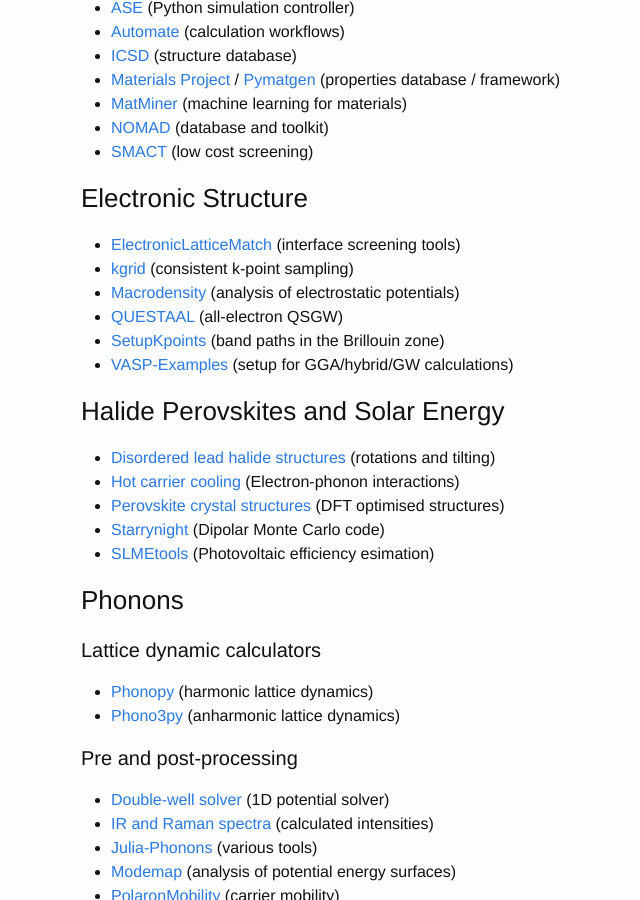
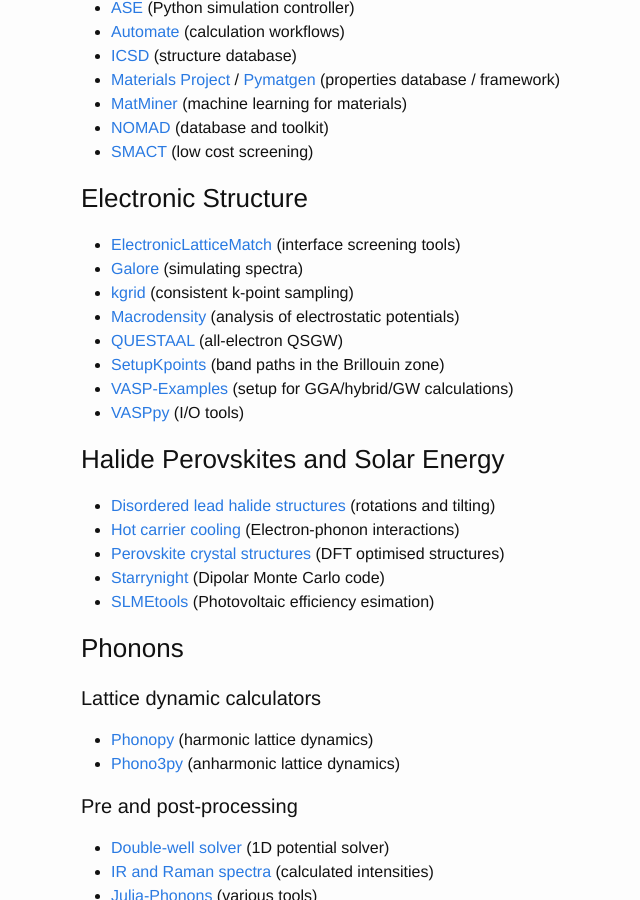
Before and after one commit to WMD-group/WMD-group.github.io, a Jekyll site: the page built from d_links.md, in a window 1280 px wide and 900 px high, scrolled down 348 px. Shown: the whole window, without its empty margins (189-829 px from the left). Built offline with Jekyll 4.4.1, drawn with Linux system fonts in a browser that asks for light colours.

Commit message:
Update d_links.md

```diff
--- a/d_links.md
+++ b/d_links.md
@@ -22,12 +22,13 @@
 ### Electronic Structure
 
 * [ElectronicLatticeMatch](https://github.com/keeeto/ElectronicLatticeMatch) (interface screening tools)
+* [Galore](https://github.com/SMTG-UCL/galore) (simulating spectra)
 * [kgrid](https://github.com/WMD-group/kgrid) (consistent k-point sampling)
 * [Macrodensity](https://github.com/WMD-group/MacroDensity) (analysis of electrostatic potentials)
 * [QUESTAAL](https://www.questaal.org) (all-electron QSGW)
 * [SetupKpoints](https://github.com/keeeto/SetupKpoints) (band paths in the Brillouin zone)
 * [VASP-Examples](https://github.com/JMSkelton/VASP-Examples) (setup for GGA/hybrid/GW calculations)
-
+* [VASPpy](https://github.com/bjmorgan/vasppy) (I/O tools)
 
 ### Halide Perovskites and Solar Energy
 
```
